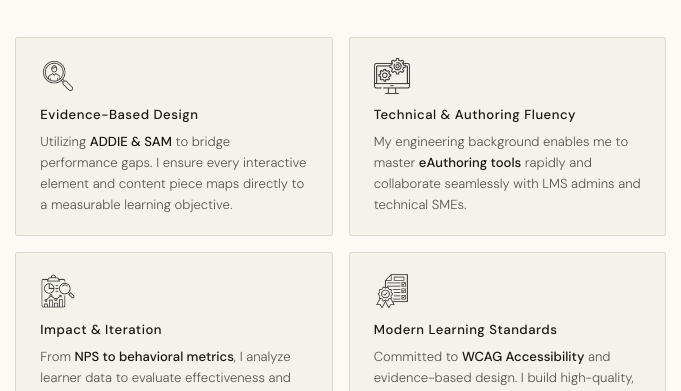
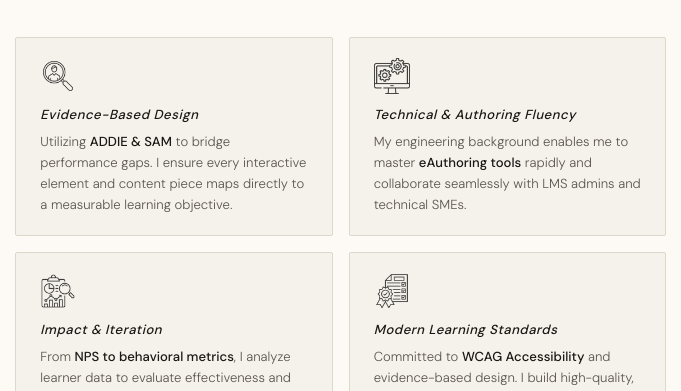
Before and after one commit to hameddolatkhahi/hemed-dolatkhahi-website, a plain HTML site: page index.html in a window 1280 px wide. Shown: the part 1323-1714 px from the top of the page, 502-1183 px from the left. Drawn offline with nearby package versions, Linux system fonts and the light colour scheme; a web font is replaced by a local one.

Commit message:
Update index.html

```diff
--- a/index.html
+++ b/index.html
@@ -784,19 +784,19 @@
   ICON 1 — Replace src with your Google Drive PNG link
   Format: https://drive.google.com/uc?export=view&id=YOUR_ICON_FILE_ID
 -->
-<img class="highlight-card-icon" src="images/evidence.png" alt="" aria-hidden="true" /><h4>Evidence-Based Design</h4><p>Utilizing <strong>ADDIE & SAM</strong> to bridge performance gaps. I ensure every interactive element and content piece maps directly to a measurable learning objective.</p></div>
+<img class="highlight-card-icon" src="images/evidence.png" alt="" aria-hidden="true" /><h4><em>Evidence-Based Design</em></h4><p>Utilizing <strong>ADDIE & SAM</strong> to bridge performance gaps. I ensure every interactive element and content piece maps directly to a measurable learning objective.</p></div>
         <div class="highlight-card"><!--
   ICON 2 — Replace src with your Google Drive PNG link
 -->
-<img class="highlight-card-icon" src="images/settings.png" alt="" aria-hidden="true" /><h4>Technical &amp; Authoring Fluency</h4><p>My engineering background enables me to master <strong>eAuthoring tools</strong> rapidly and collaborate seamlessly with LMS admins and technical SMEs.</p></div>
+<img class="highlight-card-icon" src="images/settings.png" alt="" aria-hidden="true" /><h4><em>Technical &amp; Authoring Fluency</em></h4><p>My engineering background enables me to master <strong>eAuthoring tools</strong> rapidly and collaborate seamlessly with LMS admins and technical SMEs.</p></div>
         <div class="highlight-card"><!--
   ICON 3 — Replace src with your Google Drive PNG link
 -->
-<img class="highlight-card-icon" src="images/data-analysis.png" alt="" aria-hidden="true" /><h4>Impact &amp; Iteration</h4><p>From <strong>NPS to behavioral metrics</strong>, I analyze learner data to evaluate effectiveness and continuously iterate for better learning ROI.</p></div>
+<img class="highlight-card-icon" src="images/data-analysis.png" alt="" aria-hidden="true" /><h4><em>Impact &amp; Iteration</em></h4><p>From <strong>NPS to behavioral metrics</strong>, I analyze learner data to evaluate effectiveness and continuously iterate for better learning ROI.</p></div>
         <div class="highlight-card"><!--
   ICON 4 — Replace src with your Google Drive PNG link
 -->
-<img class="highlight-card-icon" src="images/standards.png" alt="" aria-hidden="true" /><h4>Modern Learning Standards</h4><p>Committed to <strong>WCAG Accessibility</strong> and evidence-based design. I build high-quality, inclusive learning experiences that meet the rigorous professional standards of the UK's <strong>academic and corporate</strong> sectors.</p></div>
+<img class="highlight-card-icon" src="images/standards.png" alt="" aria-hidden="true" /><h4><em>Modern Learning Standards</em></h4><p>Committed to <strong>WCAG Accessibility</strong> and evidence-based design. I build high-quality, inclusive learning experiences that meet the rigorous professional standards of the UK's <strong>academic and corporate</strong> sectors.</p></div>
       </div>
     </div>
   </div>
```
